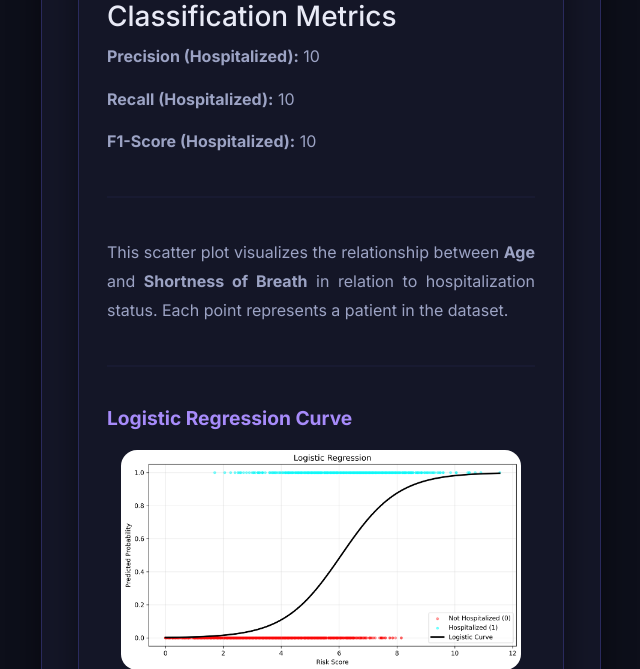
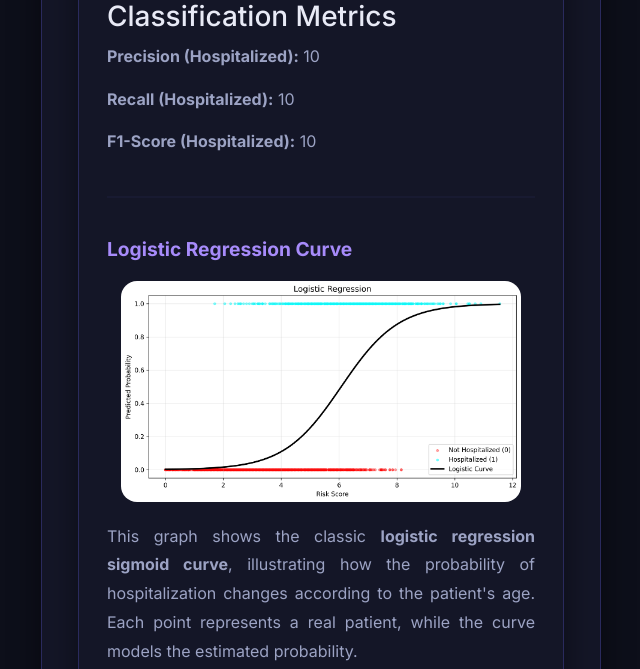
Before and after one commit to jdvargassanchez/machine-learning, a Flask app: template templates/logisticregressionexample.html in a window 1280 px wide. Shown: the part 3533-4202 px from the top of the page, without its empty margins (319-959 px from the left). Run offline with Flask 3, Linux system fonts and the light colour scheme; the template is opened without the code that fills it: most values are stand-ins (such as "Sample title", 1, 10 or a date in 2020); parts of the project's set-up code (start-up, migrations or seed data) failed here and were passed over.

Commit message:
Remove incomplete information from concepts

```diff
--- a/templates/logisticregressionexample.html
+++ b/templates/logisticregressionexample.html
@@ -164,15 +164,6 @@
 
             <hr style="margin:40px 0; border: 1px solid rgba(108, 99, 255, 0.18);">
 
-
-            <p>
-                This scatter plot visualizes the relationship between <strong>Age</strong> and
-                <strong>Shortness of Breath</strong> in relation to hospitalization status.
-                Each point represents a patient in the dataset.
-            </p>
-
-            <hr style="margin:40px 0; border: 1px solid rgba(108, 99, 255, 0.18);">
-
             <h2>Logistic Regression Curve</h2>
 
             <img src="{{ url_for('static', filename='images/logistic_curve.png') }}" alt="Logistic Regression Curve"
```
